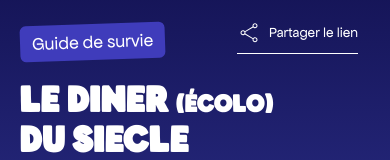
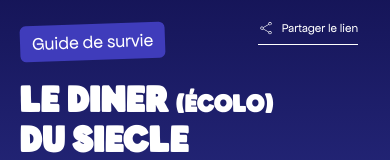
Before and after one commit to alexandre-mace/bonpote-diner-ecolo, a React (Create React App) app: page / in a window 390 px wide. Shown: the top 160 px of the page. Built offline with nearby package versions, Linux system fonts and the light colour scheme.

Commit message:
update share link icon

```diff
--- a/src/components/ShareLink.js
+++ b/src/components/ShareLink.js
@@ -3,7 +3,7 @@ import copyToClipboard from "../utils/copyToClipboard";
 
 const ShareLink = ({linkCopied, setLinkCopied}) => (
     <div className="w-auto absolute top-3 right-8 md:top-6 md:right-6 z-50">
-        <div className={"flex flex-col md:flex-row w-full justify-center text-sm md:text-base"}>
+        <div className={"flex flex-col md:flex-row w-full justify-center text-xs md:text-base"}>
             <div
                 onClick={() => {
                     setLinkCopied(true)
@@ -18,7 +18,7 @@ const ShareLink = ({linkCopied, setLinkCopied}) => (
                 }
                 {!linkCopied &&
                     <>
-                        <img className="mr-2" src={shareicon} alt="pause"/> Partager le lien
+                        <img className="mr-2 h-4 md:h-6" src={shareicon} alt="pause"/> Partager le lien
                     </>
                 }
             </div>
```
